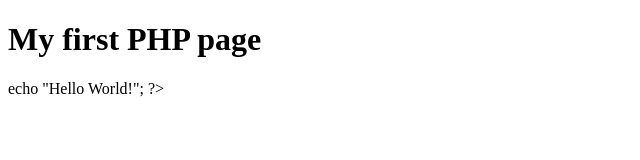
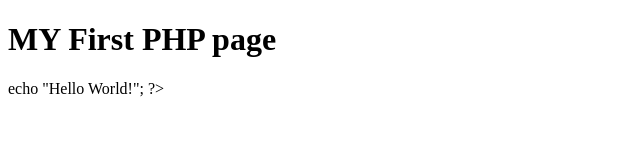
Before and after one commit to chandra1009/jenkinsRepo, a plain HTML site: page index.html in a window 1280 px wide. Shown: the whole page, without its empty margins (0-640 px from the left). Drawn offline with Linux system fonts and the light colour scheme.

Commit message:
builled8

```diff
--- a/index.html
+++ b/index.html
@@ -2,7 +2,7 @@
 <html>
 <body>
 
-<h1>My first PHP page</h1>
+<h1>MY First PHP page</h1>
 
 echo "Hello World!";
 ?>
```
